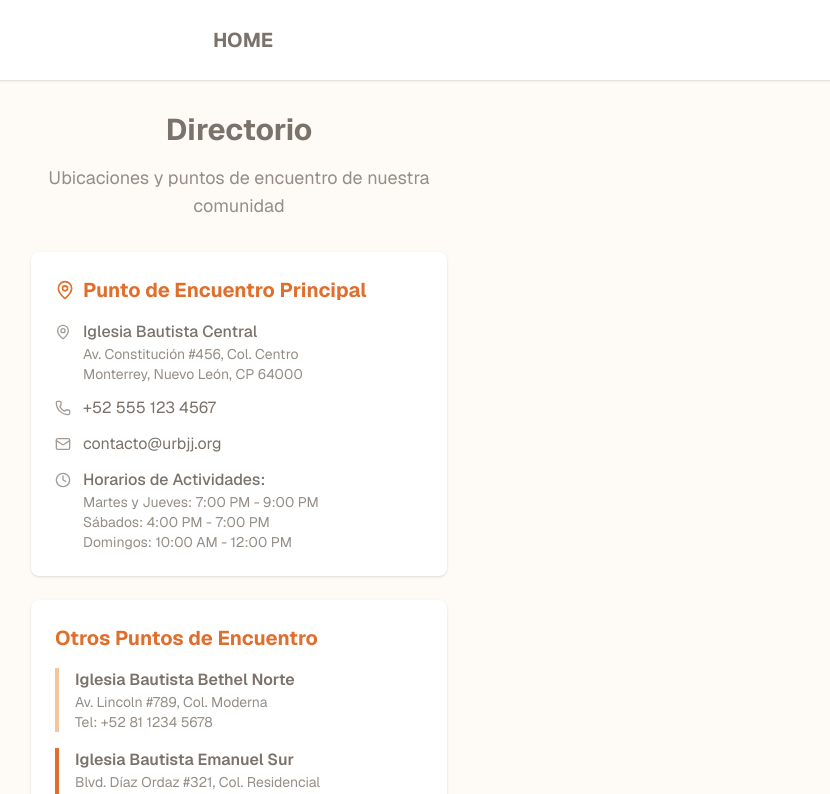
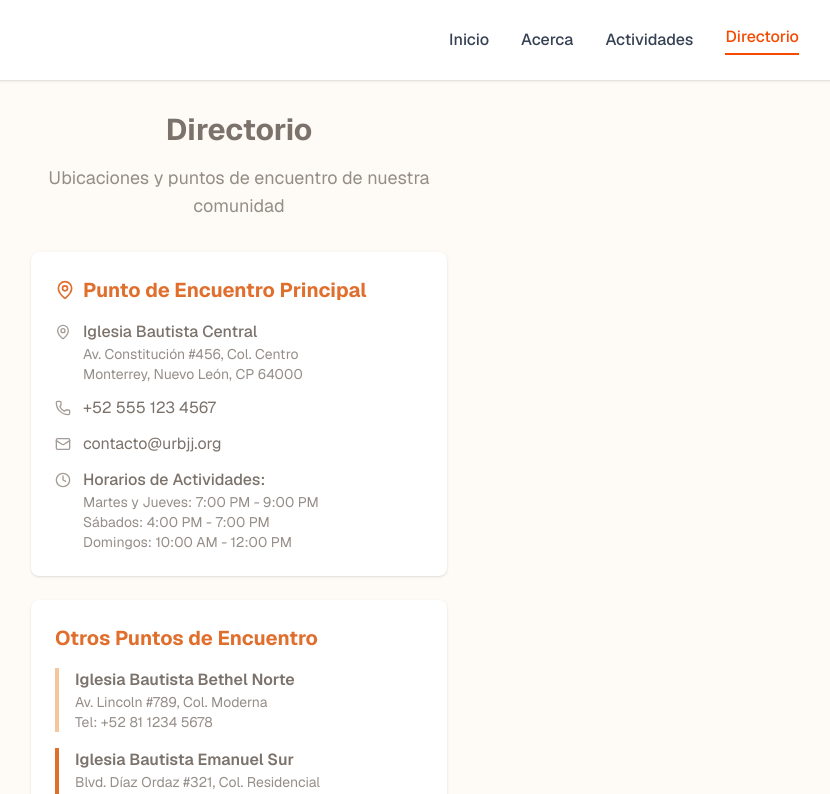
Before and after one commit to GermanxD/landing-page, a Next.js app: page /directorio in a window 1280 px wide. Shown: the top 794 px of the page, without its empty margins (401-1231 px from the left). Built offline with nearby package versions, Linux system fonts and the light colour scheme.

Commit message:
Se agrega el navbar

```diff
--- a/src/components/Header.js
+++ b/src/components/Header.js
@@ -1,19 +1,108 @@
+"use client";
 import Image from "next/image";
+import Link from "next/link";
+import { useState, useEffect } from "react";
+import { usePathname } from "next/navigation";
+import { Menu, X } from "lucide-react";
 
 export default function Header() {
+  const [isMenuOpen, setIsMenuOpen] = useState(false);
+  const pathname = usePathname();
+
+  // Cerrar menú al cambiar de ruta
+  useEffect(() => {
+    setIsMenuOpen(false);
+  }, [pathname]);
+
+  const navigation = [
+    { name: "Inicio", href: "/" },
+    { name: "Acerca", href: "/about" },
+    { name: "Actividades", href: "/actividades" },
+    { name: "Directorio", href: "/directorio" },
+  ];
+
+  const getPageTitle = () => {
+    switch (pathname) {
+      case "/":
+        return "INICIO";
+      case "/about":
+        return "ACERCA";
+      case "/actividades":
+        return "ACTIVIDADES";
+      case "/directorio":
+        return "DIRECTORIO";
+      default:
+        return "URBJJ";
+    }
+  };
+
   return (
     <header className="w-full bg-white sticky top-0 z-50 shadow-sm">
-      <div className="w-full max-w-6xl mx-auto px-4 py-3 flex justify-between items-center">
-        {/* Logo placeholder */}
-        <div className="w-12 h-12 md:w-14 md:h-14 bg-gradient-urbjj rounded-full flex items-center justify-center">
-          <span className="text-white font-bold text-xs md:text-sm">URBJJ</span>
+      <div className="w-full max-w-6xl mx-auto px-4 py-3">
+        <div className="flex justify-between items-center">
+          {/* Logo */}
+          <Link href="/" className="flex items-center">
+            <div className="w-12 h-12 md:w-14 md:h-14 bg-gradient-urbjj rounded-full flex items-center justify-center hover:scale-105 transition-transform">
+              <span className="text-white font-bold text-xs md:text-sm">URBJJ</span>
+            </div>
+          </Link>
+
+          {/* Título de página (móvil) */}
+          <h1 className="text-lg md:text-xl font-bold md:hidden" style={{ color: 'var(--dim-gray)' }}>
+            {getPageTitle()}
+          </h1>
+
+          {/* Navegación desktop */}
+          <nav className="hidden md:flex items-center space-x-8">
+            {navigation.map((item) => (
+              <Link
+                key={item.name}
+                href={item.href}
+                className={`font-medium transition-colors hover:scale-105 ${
+                  pathname === item.href
+                    ? "text-orange-600 border-b-2 border-orange-600 pb-1"
+                    : "text-gray-700 hover:text-orange-600"
+                }`}
+              >
+                {item.name}
+              </Link>
+            ))}
+          </nav>
+
+          {/* Botón menú hamburguesa (móvil) */}
+          <button
+            onClick={() => setIsMenuOpen(!isMenuOpen)}
+            className="md:hidden p-2 rounded-md hover:bg-gray-100 transition-colors"
+            aria-label="Abrir menú"
+          >
+            {isMenuOpen ? (
+              <X className="w-6 h-6" style={{ color: 'var(--dim-gray)' }} />
+            ) : (
+              <Menu className="w-6 h-6" style={{ color: 'var(--dim-gray)' }} />
+            )}
+          </button>
         </div>
 
-        {/* Título */}
-        <h1 className="text-lg md:text-xl font-bold" style={{ color: 'var(--dim-gray)' }}>HOME</h1>
-
-        {/* Espacio para futuro menú */}
-        <div className="w-8 md:w-12"></div>
+        {/* Menú móvil */}
+        {isMenuOpen && (
+          <div className="md:hidden mt-4 pb-4 border-t border-gray-100">
+            <nav className="flex flex-col space-y-3 pt-4">
+              {navigation.map((item) => (
+                <Link
+                  key={item.name}
+                  href={item.href}
+                  className={`px-3 py-2 rounded-md font-medium transition-colors ${
+                    pathname === item.href
+                      ? "bg-orange-50 text-orange-600 border-l-4 border-orange-600"
+                      : "text-gray-700 hover:bg-gray-50 hover:text-orange-600"
+                  }`}
+                >
+                  {item.name}
+                </Link>
+              ))}
+            </nav>
+          </div>
+        )}
       </div>
     </header>
   );
```
